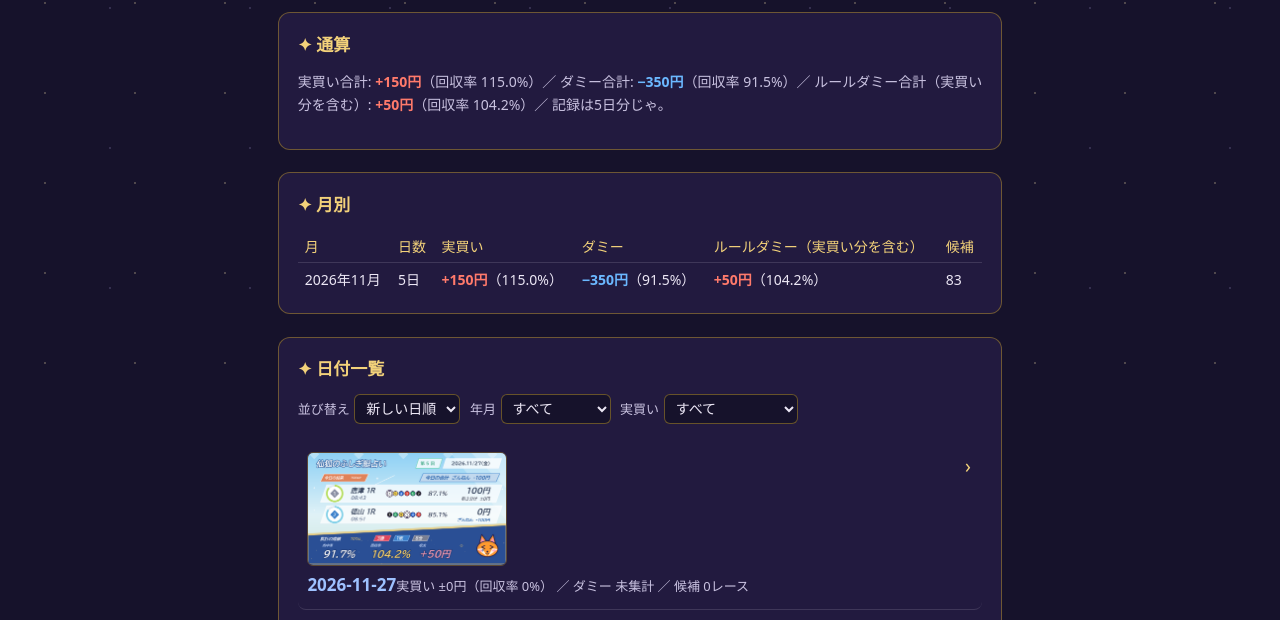
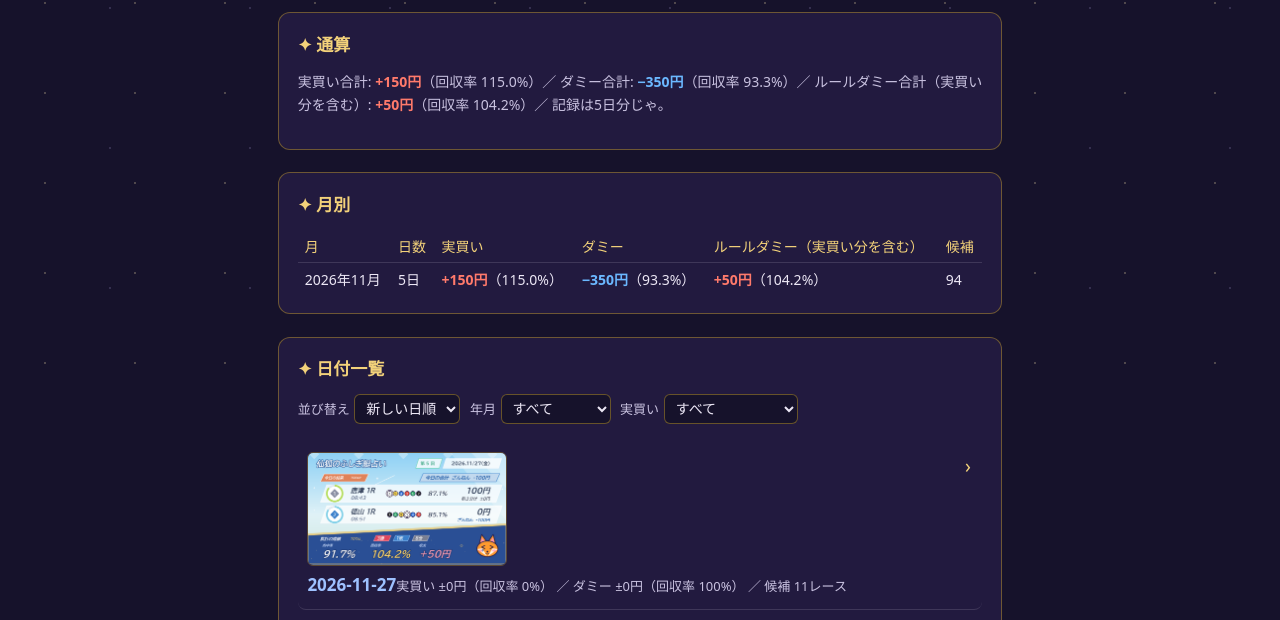
Before and after one commit to papk-x/b-navi-xer, a plain HTML site: page index.html in a window 1280 px wide. Shown: the part 402-1022 px from the top of the page. Drawn offline with Linux system fonts and the light colour scheme.

Commit message:
2026-11-27 18時便・途中経過

```diff
--- a/index.html
+++ b/index.html
@@ -55,14 +55,14 @@
 
   <div class="card">
     <h2>✦ 通算</h2>
-    <p class="note" id="total-note">実買い合計: <span class="plus">+150円</span>（回収率 115.0%）／ ダミー合計: <span class="minus">−350円</span>（回収率 91.5%）／ ルールダミー合計（実買い分を含む）: <span class="plus">+50円</span>（回収率 104.2%）／ 記録は5日分じゃ。</p>
+    <p class="note" id="total-note">実買い合計: <span class="plus">+150円</span>（回収率 115.0%）／ ダミー合計: <span class="minus">−350円</span>（回収率 93.3%）／ ルールダミー合計（実買い分を含む）: <span class="plus">+50円</span>（回収率 104.2%）／ 記録は5日分じゃ。</p>
   </div>
 
   <div class="card">
     <h2>✦ 月別</h2>
     <table class="mtable">
       <tr><th>月</th><th>日数</th><th>実買い</th><th>ダミー</th><th>ルールダミー（実買い分を含む）</th><th>候補</th></tr>
-      <tr><td>2026年11月</td><td>5日</td><td><span class="plus">+150円</span>（115.0%）</td><td><span class="minus">−350円</span>（91.5%）</td><td><span class="plus">+50円</span>（104.2%）</td><td>83</td></tr>
+      <tr><td>2026年11月</td><td>5日</td><td><span class="plus">+150円</span>（115.0%）</td><td><span class="minus">−350円</span>（93.3%）</td><td><span class="plus">+50円</span>（104.2%）</td><td>94</td></tr>
     </table>
   </div>
 
@@ -98,7 +98,7 @@
 </div>
 <script>
   var DAYS = [
-    {"date": "2026-11-27", "href": "2026-11-27.html", "real": 0, "realRoi": 0.0, "dummy": null, "dummyRoi": null, "ruleDummy": -100, "ruleDummyRoi": 50.0, "races": 0, "thumb": "card-2026-11-27.png"},
+    {"date": "2026-11-27", "href": "2026-11-27.html", "real": 0, "realRoi": 0.0, "dummy": 0, "dummyRoi": 100.0, "ruleDummy": -100, "ruleDummyRoi": 50.0, "races": 11, "thumb": "card-2026-11-27.png"},
     {"date": "2026-11-26", "href": "2026-11-26.html", "real": 40, "realRoi": 120.0, "dummy": -20, "dummyRoi": 98.3, "ruleDummy": null, "ruleDummyRoi": null, "races": 13, "thumb": "card-2026-11-26.png"},
     {"date": "2026-11-25", "href": "2026-11-25.html", "real": 20, "realRoi": 120.0, "dummy": -170, "dummyRoi": 87.9, "ruleDummy": null, "ruleDummyRoi": null, "races": 14, "thumb": "card-2026-11-25.png"},
     {"date": "2026-11-24", "href": "2026-11-24.html", "real": 0, "realRoi": 100.0, "dummy": 0, "dummyRoi": 100.0, "ruleDummy": null, "ruleDummyRoi": null, "races": 17, "thumb": "card-2026-11-24.png"},
```
